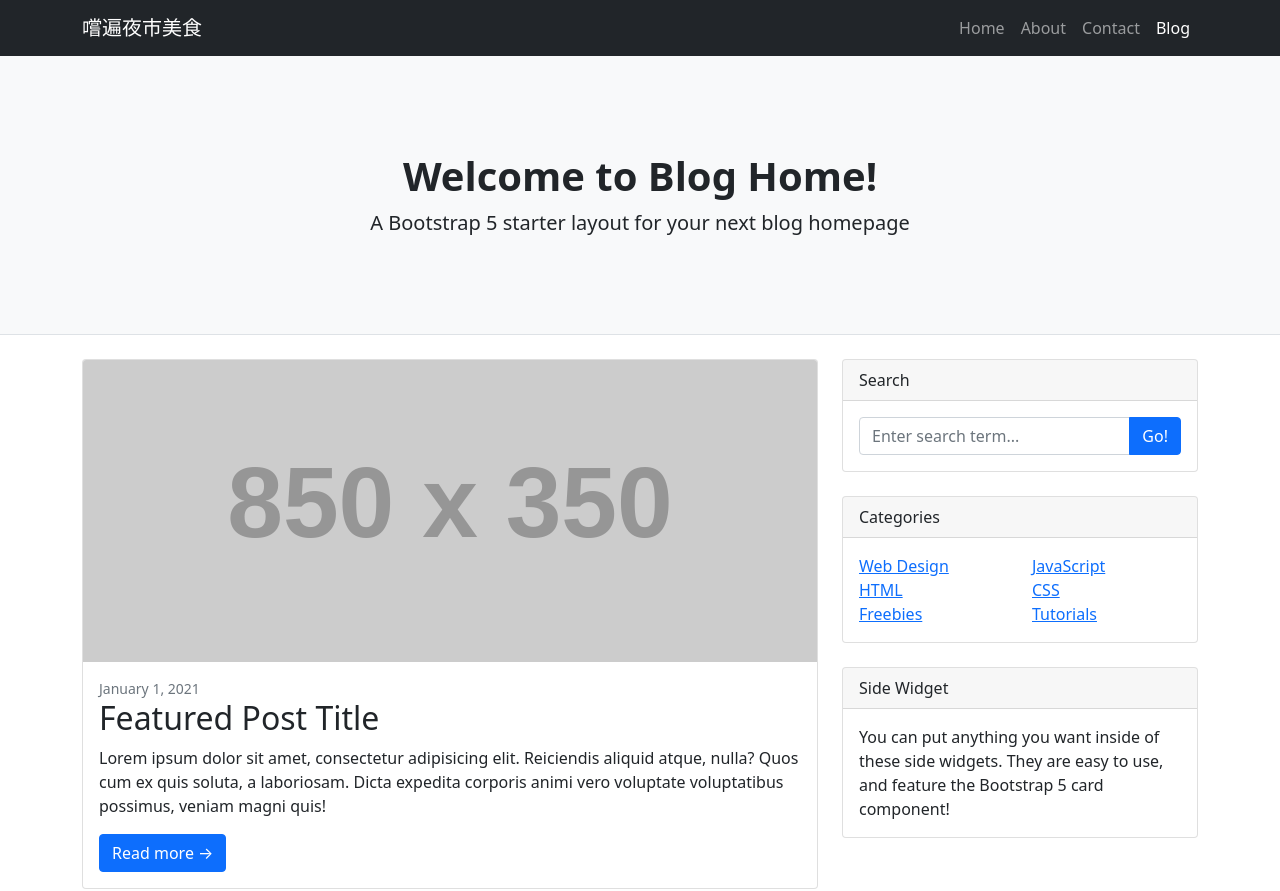
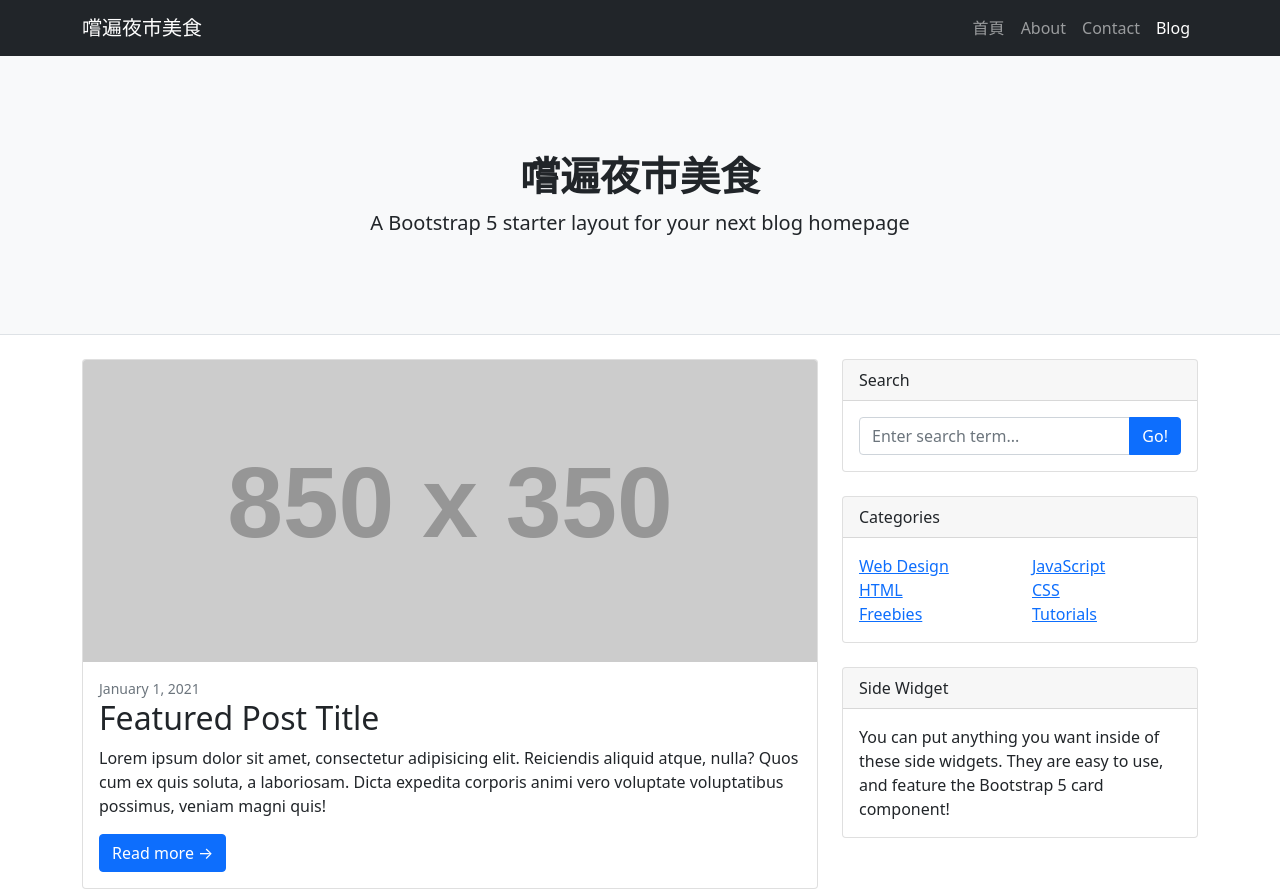
Before and after one commit to kuopoting/k3, a plain HTML site: page index.html in a window 1280 px wide. Shown: the top 891 px of the page. Drawn offline with nearby package versions, Linux system fonts and the light colour scheme; placeholder pictures from the web are drawn by us.

Commit message:
Update index.html

```diff
--- a/index.html
+++ b/index.html
@@ -19,7 +19,7 @@
                 <button class="navbar-toggler" type="button" data-bs-toggle="collapse" data-bs-target="#navbarSupportedContent" aria-controls="navbarSupportedContent" aria-expanded="false" aria-label="Toggle navigation"><span class="navbar-toggler-icon"></span></button>
                 <div class="collapse navbar-collapse" id="navbarSupportedContent">
                     <ul class="navbar-nav ms-auto mb-2 mb-lg-0">
-                        <li class="nav-item"><a class="nav-link" href="#">Home</a></li>
+                        <li class="nav-item"><a class="nav-link" href="https://kuopoting.github.io/-/">首頁</a></li>
                         <li class="nav-item"><a class="nav-link" href="#!">About</a></li>
                         <li class="nav-item"><a class="nav-link" href="#!">Contact</a></li>
                         <li class="nav-item"><a class="nav-link active" aria-current="page" href="#">Blog</a></li>
@@ -31,7 +31,7 @@
         <header class="py-5 bg-light border-bottom mb-4">
             <div class="container">
                 <div class="text-center my-5">
-                    <h1 class="fw-bolder">Welcome to Blog Home!</h1>
+                    <h1 class="fw-bolder">嚐遍夜市美食</h1>
                     <p class="lead mb-0">A Bootstrap 5 starter layout for your next blog homepage</p>
                 </div>
             </div>
```
